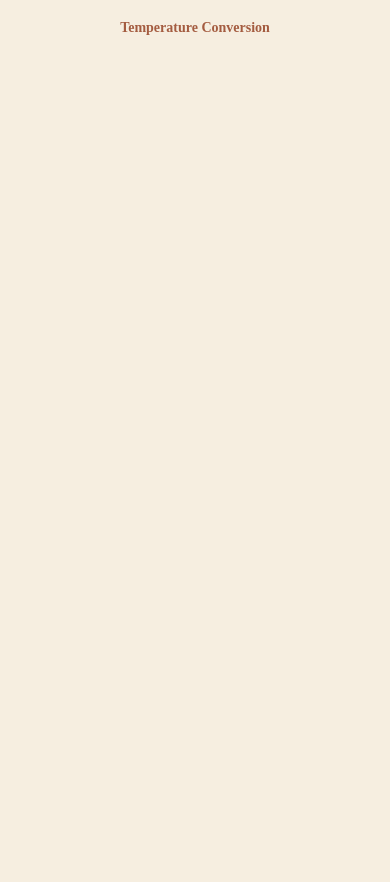
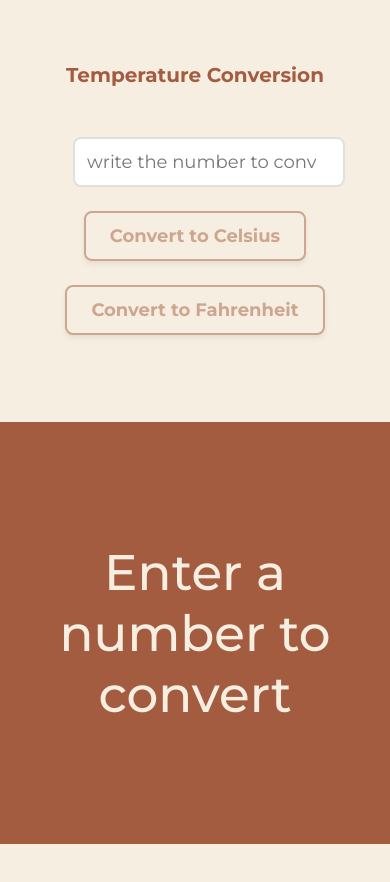
Before and after one commit to kpc03/js-exercises, a website: page TempConversion/tempConversion.html in a window 390 px wide. After the commit the page ends 844 px from the top, so only its background shows below. Drawn offline with Linux system fonts and the light colour scheme.

Commit message:
temperature conversion exercise

```diff
--- a/TempConversion/tempConversion.html
+++ b/TempConversion/tempConversion.html
@@ -2,12 +2,12 @@
 <html lang="en">
 <head>
     <meta charset="UTF-8">
-    <title>Counter</title>
+    <title>Temperature Conversion</title>
     <link rel="stylesheet" href="../index.css"/>
     <meta name="viewport" content="width=device-width, initial-scale=1, maximum-scale=1, user-scalable=no">
     <link rel="preconnect" href="https://fonts.googleapis.com">
     <link rel="preconnect" href="https://fonts.gstatic.com" crossorigin>
-    <link href="https://fonts.googleapis.com/css2?family=Bungee+Shade&display=swap" rel="stylesheet">
+    <link href="https://fonts.googleapis.com/css2?family=Montserrat:ital,wght@0,100..900;1,100..900&display=swap" rel="stylesheet">
     <style>
         *{
             padding: 0;
@@ -23,22 +23,65 @@
             font-weight: 500;
             font-style: normal;
         }
+        label{
+            font-size: 50px;
+        }
         #body{
             background-color: #F6EEE0;
+        }
+        .container{
+            display: flex;
+            align-items: center;
+            justify-content: center;
+        }
+        @media (max-width: 768px) {
+            .container {
+                flex-direction: column;
+            }
+        }
+        .leftContainer, .rightContainer{
+            width: 50%;
+            height: 100vh;
+            display: flex;
+            align-items: center;
+            justify-content: center;
+            flex-direction: column;
+            text-align: center;
+        }
+        @media (max-width: 768px) {
+            .leftContainer, .rightContainer {
+                width: 100%;
+                height: 50vh;
+            }
+        }
+        .leftContainer{
             color: #A45C40;
         }
-        .container{
-            height: 100%;
-            padding: 20px;
-            max-width: 768px;
-            margin: 0 auto;
+        .rightContainer{
+            background-color: #A45C40;
+            color: #F6EEE0;
         }
 
     </style>
 </head>
 <body id="body">
     <div class="container">
-        <h1>Temperature Conversion</h1>
+        <div class="leftContainer">
+            <h1>Temperature Conversion</h1>
+            <div class="formControl">
+                <input id="userValue" type="number" placeholder="write the number to convert" value="" mandatory>
+            </div>
+            <div class="formControl">
+                <button id="btnCel">Convert to Celsius</button>
+            </div>
+            <div class="formControl">
+                <button id="btnFah">Convert to Fahrenheit</button>
+            </div>
+
+        </div>
+        <div class="rightContainer">
+            <label id="showTemp">Enter a number to convert</label>
+        </div>
     </div>
     <script src="./tempConversion.js"></script>
 </body>
--- a/TempConversion/tempConversion.js
+++ b/TempConversion/tempConversion.js
@@ -0,0 +1,49 @@
+document.addEventListener("DOMContentLoaded", function () {
+    let userInput = document.getElementById("userValue");
+    const showTemp = document.getElementById("showTemp");
+    const celsiusTemp = document.getElementById("btnCel");
+    const fahrenheitTemp = document.getElementById("btnFah");
+    let finalOutput = 0;
+    let tempValue = 0;
+
+    celsiusTemp.disabled = true;
+    fahrenheitTemp.disabled = true;
+
+    userInput.addEventListener("input", function (){
+        tempValue = userInput.value.trim();
+        // console.log(tempValue);
+
+        if(tempValue !== ""){
+            celsiusTemp.disabled = false;
+            fahrenheitTemp.disabled = false;
+        }else{
+            celsiusTemp.disabled = true;
+            fahrenheitTemp.disabled = true;
+        }
+    })
+
+    function temperatureConversion () {
+        if(!celsiusTemp || !fahrenheitTemp){
+            console.error("buttons not there in code");
+            return;
+        }
+
+        celsiusTemp.addEventListener("click", function() {
+            finalOutput = Math.round((tempValue - 32) * 5 / 9);
+            // console.log(finalOutput);
+            showTemperatureValue("°C");
+        })
+
+        fahrenheitTemp.addEventListener("click", function() {
+            finalOutput = Math.round((tempValue * 9 / 5) + 32);
+            // console.log(finalOutput);
+            showTemperatureValue("°F");
+        })
+    }
+
+    function showTemperatureValue(unit){
+        showTemp.innerHTML = `${finalOutput}${unit}`;
+    }
+
+    temperatureConversion();
+});
--- a/index.css
+++ b/index.css
@@ -2,6 +2,7 @@
     padding: 0;
     margin: 0;
     border: 0;
+    font-family: "Montserrat", serif;
 }
 html, body{
     height: 100%;
@@ -12,13 +13,56 @@ html, body{
     font-weight: 500;
     font-style: normal;
 }
+html, #body{
+    background-color: #F6EEE0;
+    color: #A45C40;
+}
 h1{
     margin-bottom: 50px;
-    font-size: clamp(14px, 2.8vw, 40px);
+    font-size: clamp(20px, 2.8vw, 40px);
     width: 100%;
     display: block;
     text-align: center;
 }
+input{
+    padding: 12px;
+    border: 2px solid #e0e0e0;
+    border-radius: 8px;
+    width: 100%;
+    font-size: 18px;
+    max-width: 400px;
+}
+label{
+    font-size: 18px;
+}
+button{
+    box-shadow: 0 4px 6px rgba(0, 0, 0, 0.1),
+                0 1px 3px rgba(0, 0, 0, 0.08); /* Subtle uplift shadow */
+    transition: all 0.2s ease-in-out; /* Smooth transitions */
+    background-color: unset;
+    border: 2px solid #A45C40;
+    border-radius: 8px;
+    padding: 12px 24px;
+    color: #A45C40;
+    font-weight: bold;
+    cursor: pointer;
+    font-size: 18px;
+}
+button:disabled{
+    cursor: not-allowed;
+    filter: opacity(0.5);
+}
+button:hover {
+    box-shadow: 0 8px 12px rgba(0, 0, 0, 0.2),
+                0 4px 6px rgba(0, 0, 0, 0.15); /* More pronounced shadow on hover */
+    transform: translateY(-2px); /* Slight upward movement */
+}
+button:active {
+    box-shadow: 0 2px 4px rgba(0, 0, 0, 0.2),
+                0 1px 2px rgba(0, 0, 0, 0.1); /* Reduced shadow on click */
+    transform: translateY(1px); /* Slight downward movement */
+}
+
 #body{
     background-color: #F6EEE0;
     color: #A45C40;
@@ -42,3 +86,13 @@ h1{
     justify-content: center;
     margin-bottom: clamp(4px, 2vw, 24px);
 }
+.formControl{
+    margin-bottom: 24px;
+    display: block;
+    width: 100%;
+}
+@media (max-width: 768px) {
+    .formControl{
+        width: auto;
+    }
+}
```
Also changed, not shown: Counter/counter.html (+0 -28 lines).
